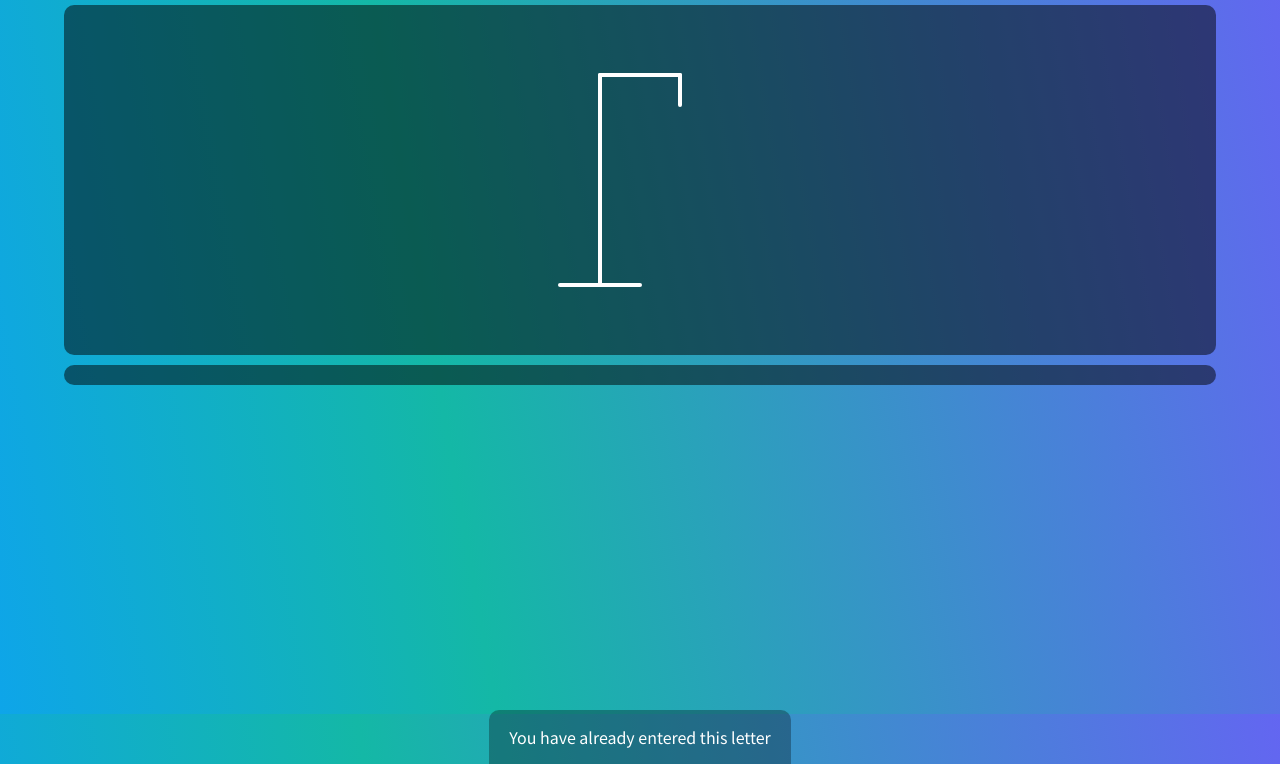
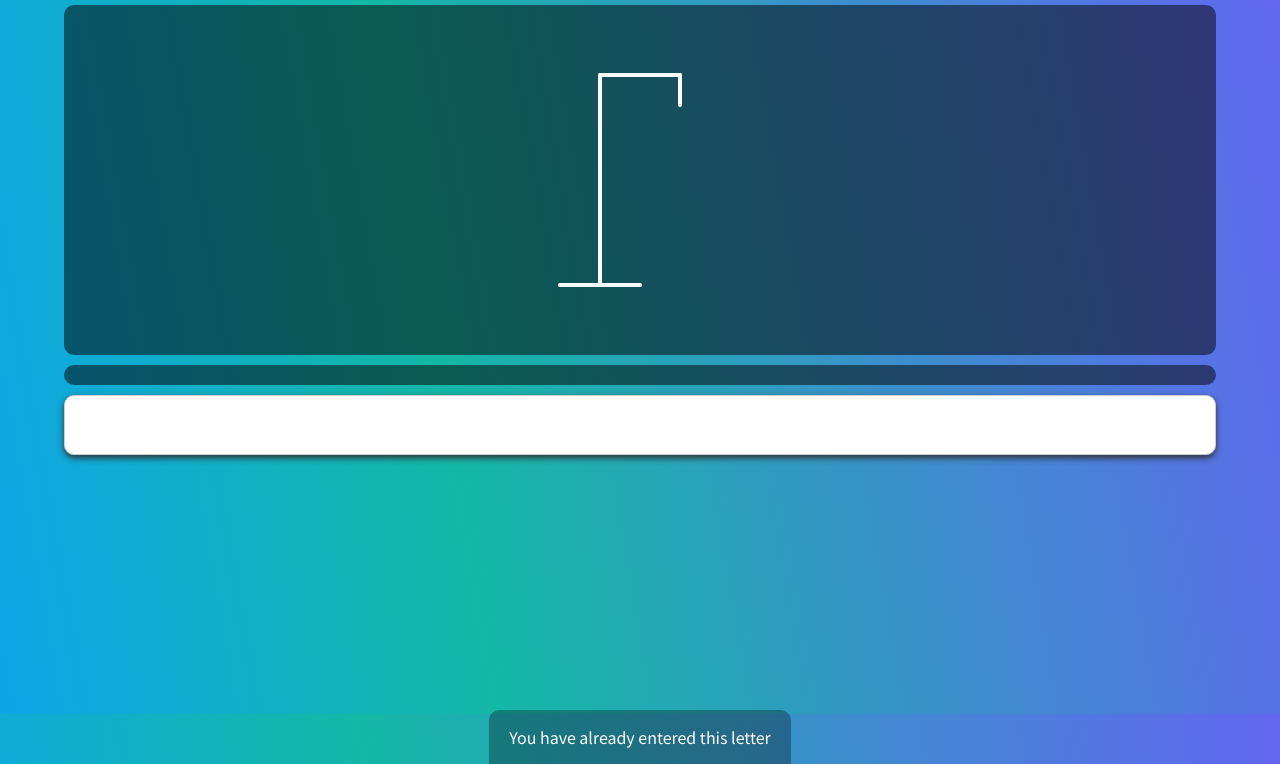
Before and after one commit to aadeshkulkarni/Hangman, a plain HTML site: page index.html in a window 1280 px wide. Shown: the part 86-850 px from the top of the page. Drawn offline with Linux system fonts and the light colour scheme; no server answers.

Commit message:
Update styles.css

```diff
--- a/styles.css
+++ b/styles.css
@@ -142,7 +142,21 @@ p {
 }
 
 .text-container {
-  visibility: hidden;
+  width: 90%;
+  height: 60px;
+  box-shadow: 0px 3px 6px #333;
+  border-radius: 10px;
+}
+.text-container input {
+  width: 100%;
+  height: 100%;
+  border-radius: 10px;
+  border: 1px solid #ccc;
+  font-size: 24px;
+  padding-left: 3px;
+  text-transform: uppercase;
+  text-align: center;
+  font-weight: 900;
 }
 
 @media (max-width: 600px) {
```
